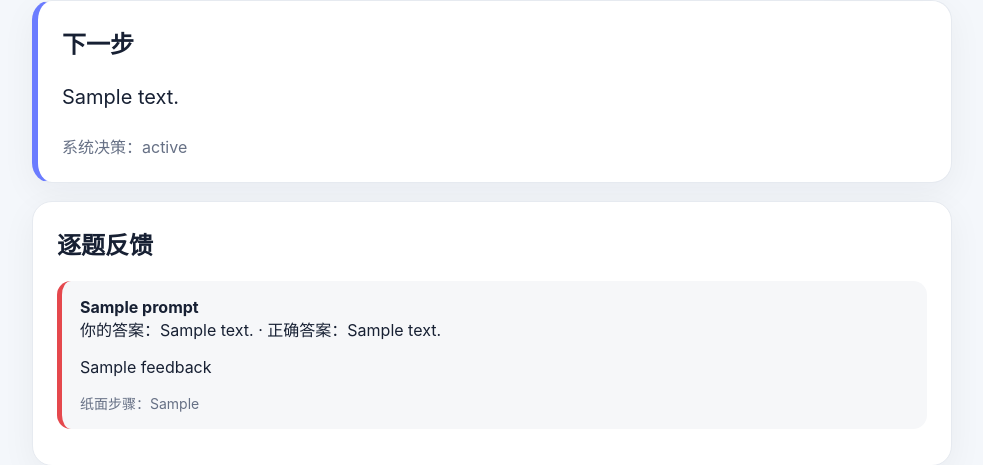
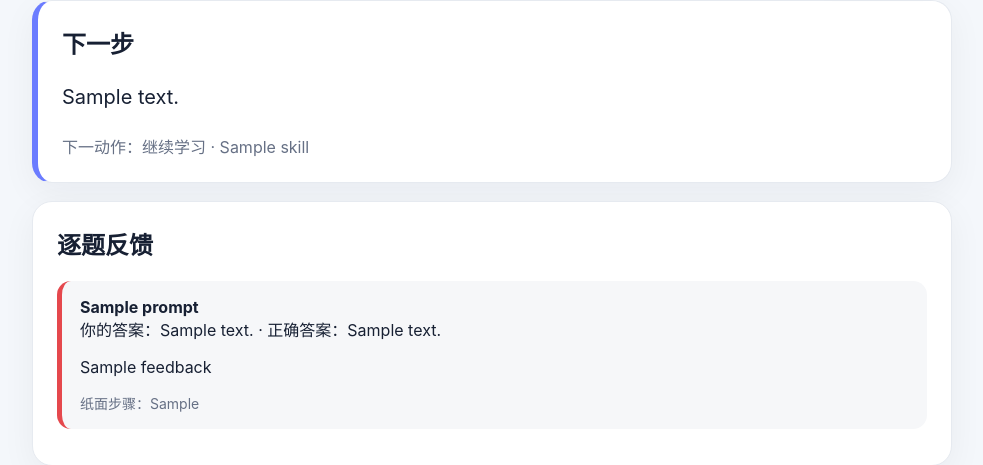
Before and after one commit to senwong/ai-teacher, a FastAPI app: template app/templates/results.html in a window 1280 px wide. Shown: the part 154-619 px from the top of the page, without its empty margins (148-1131 px from the left). Run offline with FastAPI, Linux system fonts and the light colour scheme; the template is opened without the code that fills it: most values are stand-ins (such as "Sample title", 1, 10 or a date in 2020).

Commit message:
feat: show next scheduled learning action after grading

```diff
--- a/app/templates/results.html
+++ b/app/templates/results.html
@@ -1 +1 @@
-<!doctype html><html lang="zh-CN"><head><meta charset="utf-8"><meta name="viewport" content="width=device-width,initial-scale=1"><title>批改结果</title><link rel="stylesheet" href="/static/style.css"></head><body><main class="container"><header><div><span class="eyebrow">批改完成 · {{ student.name }}</span><h1>老师的反馈</h1></div><div class="score">掌握度 <strong>{{ '%.0f'|format(snapshot.progress.mastery*100) }}%</strong></div></header><section class="card teacher"><h2>下一步</h2><p>{{ snapshot.message }}</p><div class="meta">系统决策：{{ snapshot.state }}</div></section><section class="card"><h2>逐题反馈</h2>{% for r in results %}<article class="result {{ 'ok' if r.is_correct else 'bad' }}"><strong>{{ r.question.prompt }}</strong><span>你的答案：{{ r.student_answer if r.student_answer is not none else '未识别' }} · 正确答案：{{ r.correct_answer }}</span><p>{{ r.feedback }}</p>{% if r.vision_detail and r.vision_detail.work_steps %}<div class="vision-detail"><span>纸面步骤：{{ r.vision_detail.work_steps|join(' → ') }}</span></div>{% endif %}</article>{% endfor %}</section>{% if session %}<a class="button-link" href="/students/{{ student.id }}/sessions/{{ session.id }}">继续本次学习</a>{% else %}<a class="button-link" href="/students/{{ student.id }}">返回学生详情</a>{% endif %}</main></body></html>
+<!doctype html><html lang="zh-CN"><head><meta charset="utf-8"><meta name="viewport" content="width=device-width,initial-scale=1"><title>批改结果</title><link rel="stylesheet" href="/static/style.css"></head><body><main class="container"><header><div><span class="eyebrow">批改完成 · {{ student.name }}</span><h1>老师的反馈</h1></div><div class="score">掌握度 <strong>{{ '%.0f'|format(snapshot.progress.mastery*100) }}%</strong></div></header><section class="card teacher"><h2>下一步</h2><p>{{ snapshot.message }}</p><div class="meta">下一动作：{{ '复习' if next_plan.mode == 'review' else '继续学习' }} · {{ next_plan.skill.title }}{% if next_plan.mode == 'review' %} · 有效掌握度 {{ '%.0f'|format(next_plan.effective_mastery*100) }}%{% endif %}</div></section><section class="card"><h2>逐题反馈</h2>{% for r in results %}<article class="result {{ 'ok' if r.is_correct else 'bad' }}"><strong>{{ r.question.prompt }}</strong><span>你的答案：{{ r.student_answer if r.student_answer is not none else '未识别' }} · 正确答案：{{ r.correct_answer }}</span><p>{{ r.feedback }}</p>{% if r.vision_detail and r.vision_detail.work_steps %}<div class="vision-detail"><span>纸面步骤：{{ r.vision_detail.work_steps|join(' → ') }}</span></div>{% endif %}</article>{% endfor %}</section>{% if session %}<a class="button-link" href="/students/{{ student.id }}/sessions/{{ session.id }}">继续本次学习</a>{% else %}<a class="button-link" href="/students/{{ student.id }}">返回学生详情</a>{% endif %}</main></body></html>
```
